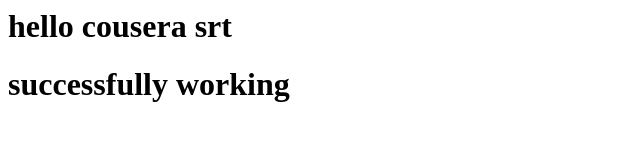
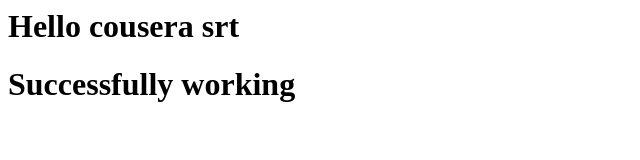
Before and after one commit to ravitejasrt/coursera-test, a plain HTML site: page index.html in a window 1280 px wide. Shown: the whole page, without its empty margins (0-640 px from the left). Drawn offline with Linux system fonts and the light colour scheme.

Commit message:
Next version of web file.

```diff
--- a/index.html
+++ b/index.html
@@ -4,7 +4,7 @@
    <title></title>
   </head>
   <body>
-    <h1>hello cousera srt</h1>
-    <h1>successfully working<h1>
+    <h1>Hello cousera srt</h1>
+    <h1>Successfully working<h1>
   </body>
 </html>
```
